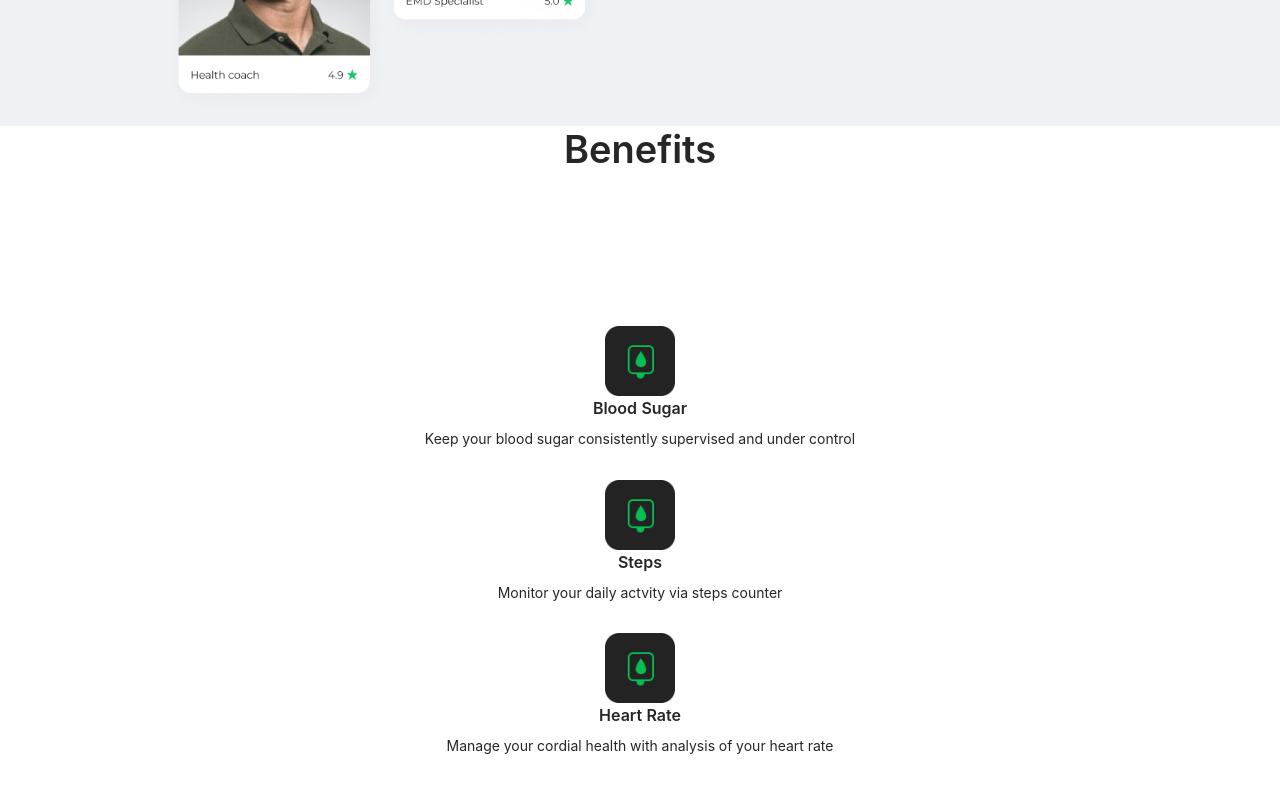
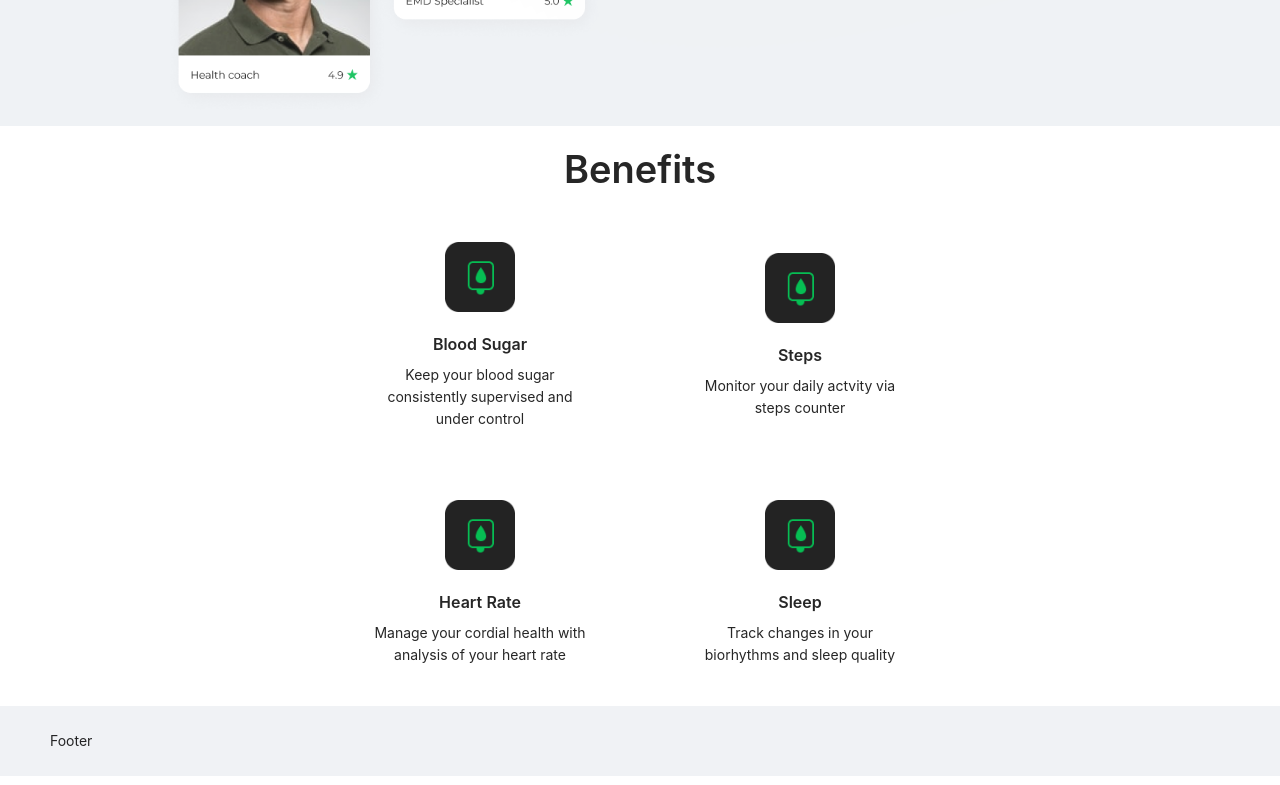
Before and after one commit to zagliadov/health, a React (Create React App) app: page / in a window 1280 px wide. Shown: the part 3180-3965 px from the top of the page. Built offline with nearby package versions, Linux system fonts and the light colour scheme.

Commit message:
Benefits the component is implemented in test mode on several control points

```diff
--- a/src/components/Benefits/Benefits.tsx
+++ b/src/components/Benefits/Benefits.tsx
@@ -7,19 +7,23 @@ const { Title, Text } = Typography;
 
 const Wrapper = styled(Row)`
     display: flex;
-    justify-content: space-around;
+    justify-content: center;
+    align-items: center;
+    flex-direction: column;
     width: 100%;
-    height: 100vh;
+    height: auto;
 `;
 const ModifiedCol = styled(Col)`
     display: flex;
-    flex-direction: column;
+    flex-direction: row;
+    flex-wrap: wrap;
     justify-content: space-around;
 `;
 
 const ModifiedTitle = styled(Title)`
+    padding-top: 20px;
+`;
 
-`;
 const ModifiedText = styled(Text)`
     width: 85%;
     text-align: center;
@@ -30,6 +34,10 @@ const OptionWrapper = styled.div`
     flex-direction: column;
     justify-content: center;
     align-items: center;
+    padding-top: 30px;
+    padding-bottom: 40px;
+    width: 250px;
+    height: auto;
 `;
 
 interface IImage {
@@ -49,7 +57,7 @@ export const Benefits: FC = () => {
     return (
         <Wrapper>
             <ModifiedTitle>Benefits</ModifiedTitle>
-            <ModifiedCol xs={24}>
+            <ModifiedCol xs={24} sm={12}>
                 <OptionWrapper>
                     <OptionImage image={bloodSugar} />
                     <ModifiedTitle level={5}>Blood Sugar</ModifiedTitle>
```
